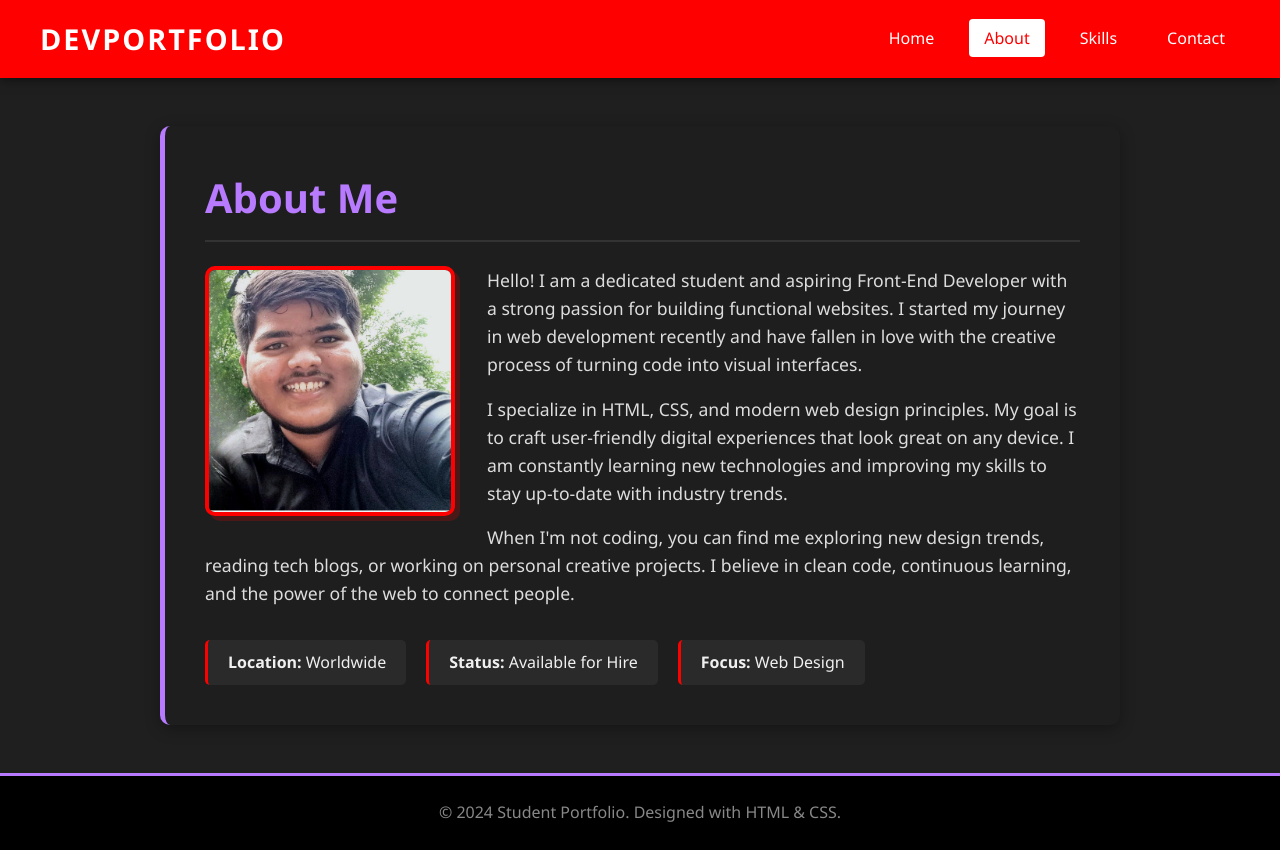
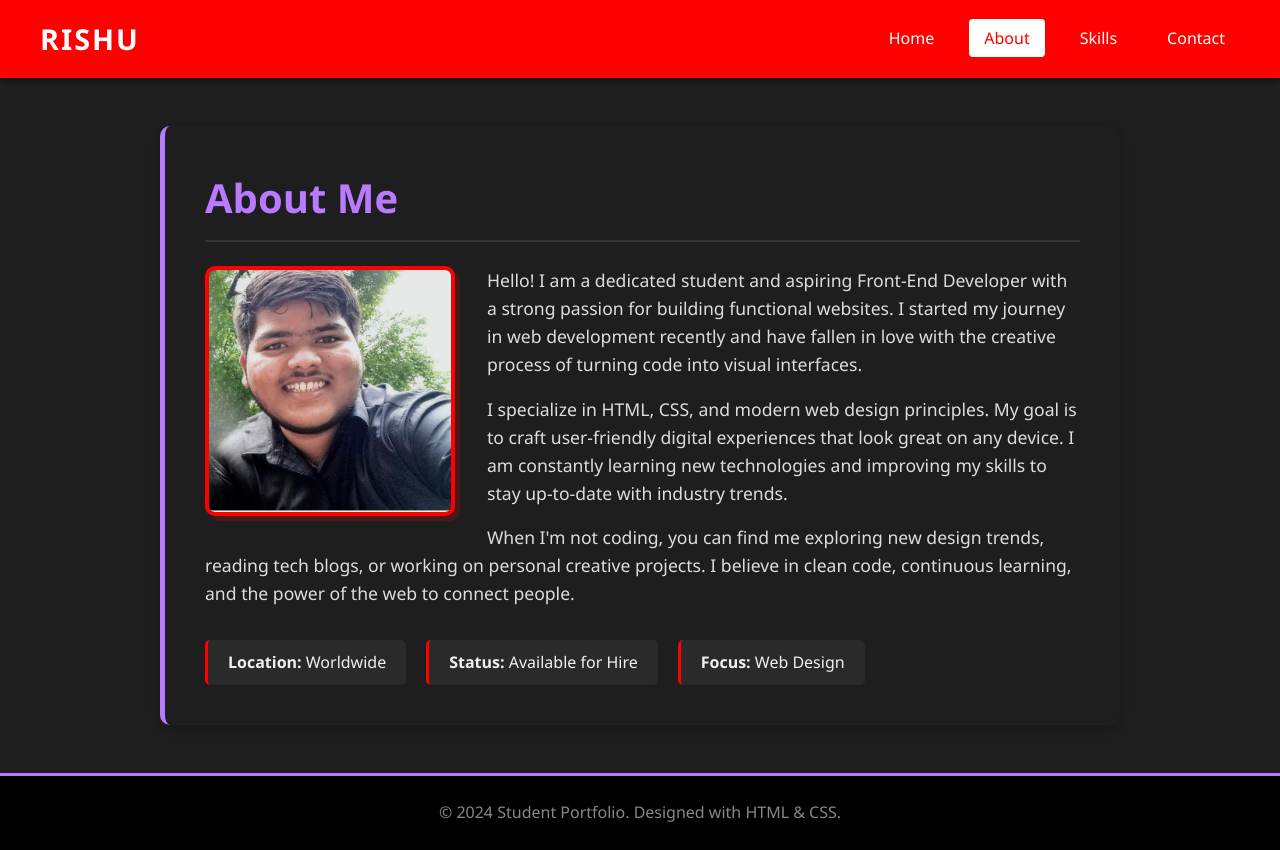
Before and after one commit to Rishu-Soni/Collage-MSE2_project--Portfolio-, a plain HTML site: page About.html in a window 1280 px wide. Drawn offline with Linux system fonts and the light colour scheme.

Commit message:
Take-2 Complete the portfolio and move forward to sumbit it.

```diff
--- a/About.html
+++ b/About.html
@@ -176,7 +176,7 @@
 
     <nav>
         <div class="nav-container">
-            <a href="index.html" class="logo">DevPortfolio</a>
+            <a href="index.html" class="logo">Rishu</a>
             <ul class="nav-links">
                 <li><a href="index.html">Home</a></li>
                 <li><a href="about.html" class="active">About</a></li>
```
Also changed, not shown: index.html (+1 -1 lines), skills.html (+1 -1 lines).
